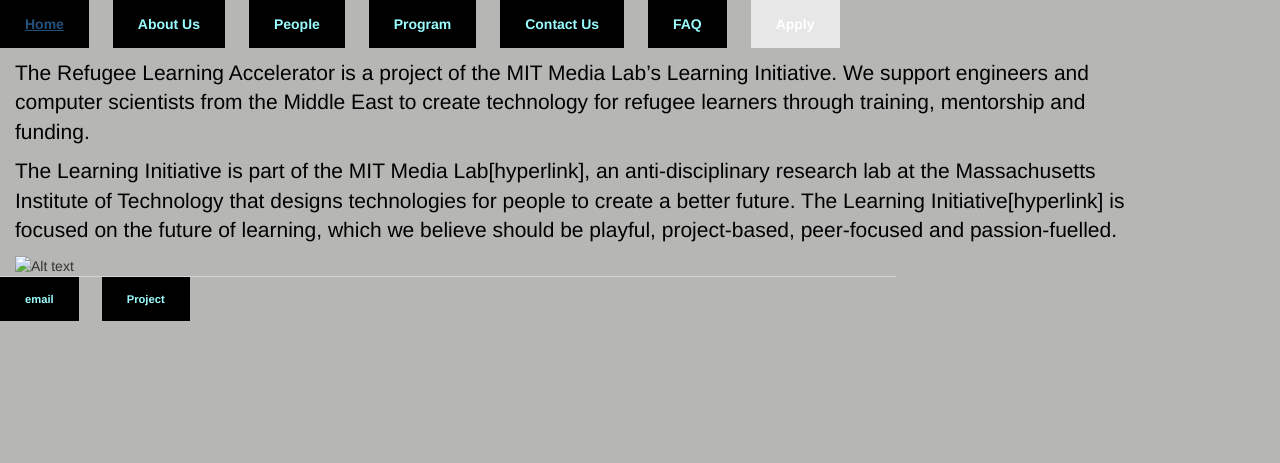
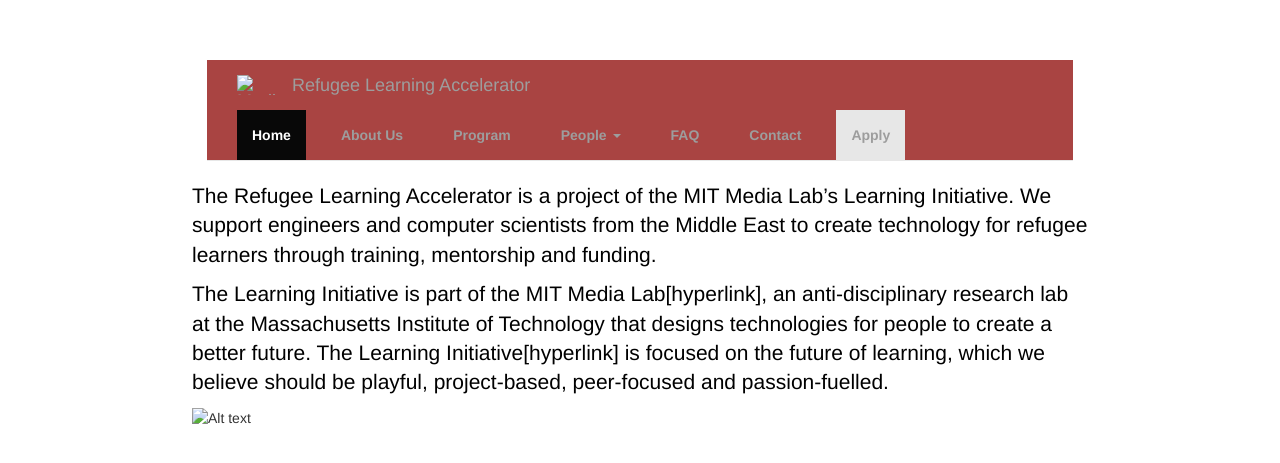
Before and after one commit to Refugee-Learning-Accelerator/Refugee-Learning-Accelerator.github.io, a Jekyll site: the page about/index.html, which Jekyll copies as it is, in a window 1280 px wide. Shown: the top 463 px of the page. Built offline with Jekyll 4.4.1, drawn with Linux system fonts in a browser that asks for light colours; nearby versions of some CDN libraries; library files that are not in the unit come from our copies.

Commit message:
Update index.html

```diff
--- a/about/index.html
+++ b/about/index.html
@@ -1,10 +1,63 @@
----
-layout: default
-title: About Us
----
-
+<!DOCTYPE html>
+<html>
+	<head>
+			<meta charset="utf-8">
+			<meta http-equiv="X-UA-Compatible" content"IE=edge">
+			<meta name="viewport" content="width=device-width, initial-scale=1">
+			<meta name="description" content>
+			<meta name="author" content>
+			<title>Refugee Learning Accelerator - MIT Media Lab</title>
+			<link href="/css/bootstrap.min.css" rel="stylesheet">
+		        <link href="/css/main.css" rel="stylesheet" type="text/css">
+      			<link href="/css/carousel.css" rel="stylesheet">
+		        <script src="https://ajax.googleapis.com/ajax/libs/jquery/1.11.0/jquery.min.js"></script>
+			<script src="/js/bootstrap.min.js"></script>
+			<script src="/js/npm.js"></script>
+			<script type="text/javascript">$(document).ready(function() {$('dropdown-toggle').dropdown()});</script>
+	</head>
+<body>
+  <div class="navbar-wrapper">
+				<div class="container">
+					<nav class="navbar navbar-inverse navbar-static-top">
+						<div class="container">
+    							<div class="navbar-header">
+      								<button type="button" class="navbar-toggle collapsed" data-toggle="collapse" data-target="#navbar" aria-expanded="false" aria-controls="navbar">
+									<span class="sr-only">Toggle navigation</span>
+        								<span class="icon-bar"></span>
+        								<span class="icon-bar"></span>
+									<span class="icon-bar"></span>
+								</button>
+								<a class="navbar-brand" href="https://www.media.mit.edu/">
+									<img alt="Media Lab" src="Refugee-Learning-Accelerator.github.io/Mit_medialab_logo.png" height="20px" width="40px">
+								</a>
+								<a class="navbar-brand" href="/">Refugee Learning Accelerator</a>
+							</div>
+							<div id="navbar" class="navbar-collapse collapse" aria-expanded="false" style="height: 1px;">
+								<ul class="nav navbar-nav">
+									<li class="active"><a href="/">Home</a></li>
+									<li><a href="/about">About Us</a></li>
+									<li><a href="/program">Program</a></li>
+									<li class="dropdown">
+										<a href="#" class="dropdown-toggle" data-toggle="dropdown" role="button" aria-haspopup="true" aria-expanded="false">People <span class="caret"></span></a>
+										<ul class="dropdown-menu">
+											<li><a href="/people/team">Media Lab Team</a></li>
+											<li><a href="/people/advisors">Advisors</a></li>
+											<li><a href="/people/mentors">Mentors</a></li>
+										</ul>
+									</li>
+									<li><a href="/FAQ">FAQ</a></li>
+									<li><a href="/contact_us">Contact</a></li>
+									<li><a href="/apply" class="class3">Apply</a></li>
+									</div><!-- /.navbar-collapse -->
+							</div> <!-- /.container-fluid -->
+							</nav>
+						</div>
+				</div>
+			</div>
 <div class="blurb">
 <p>The Refugee Learning Accelerator is a project of the MIT Media Lab’s Learning Initiative. We support engineers and computer scientists from the Middle East to create technology for refugee learners through training, mentorship and funding.</p>
   <p>The Learning Initiative is part of the MIT Media Lab[hyperlink], an anti-disciplinary research lab at the Massachusetts Institute of Technology that designs technologies for people to create a better future. The Learning Initiative[hyperlink] is focused on the future of learning, which we believe should be playful, project-based, peer-focused and passion-fuelled. </p>
   <img src="Refugee-Learning-Accelerator.github.io/Mit_medialab_logo.png" alt="Alt text"/>
 </div><!-- /.blurb -->
+  </body>
+</html>
```
